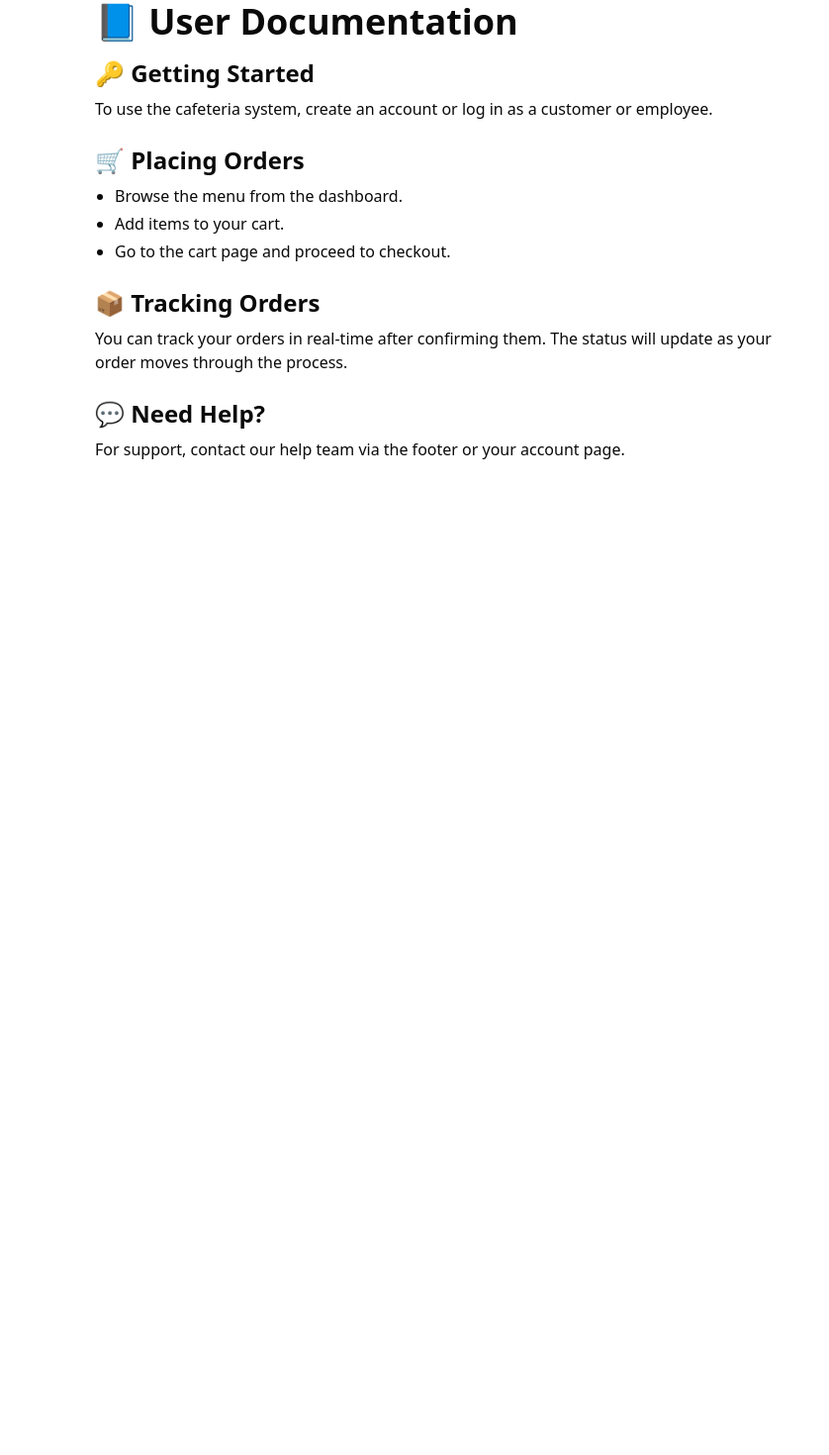
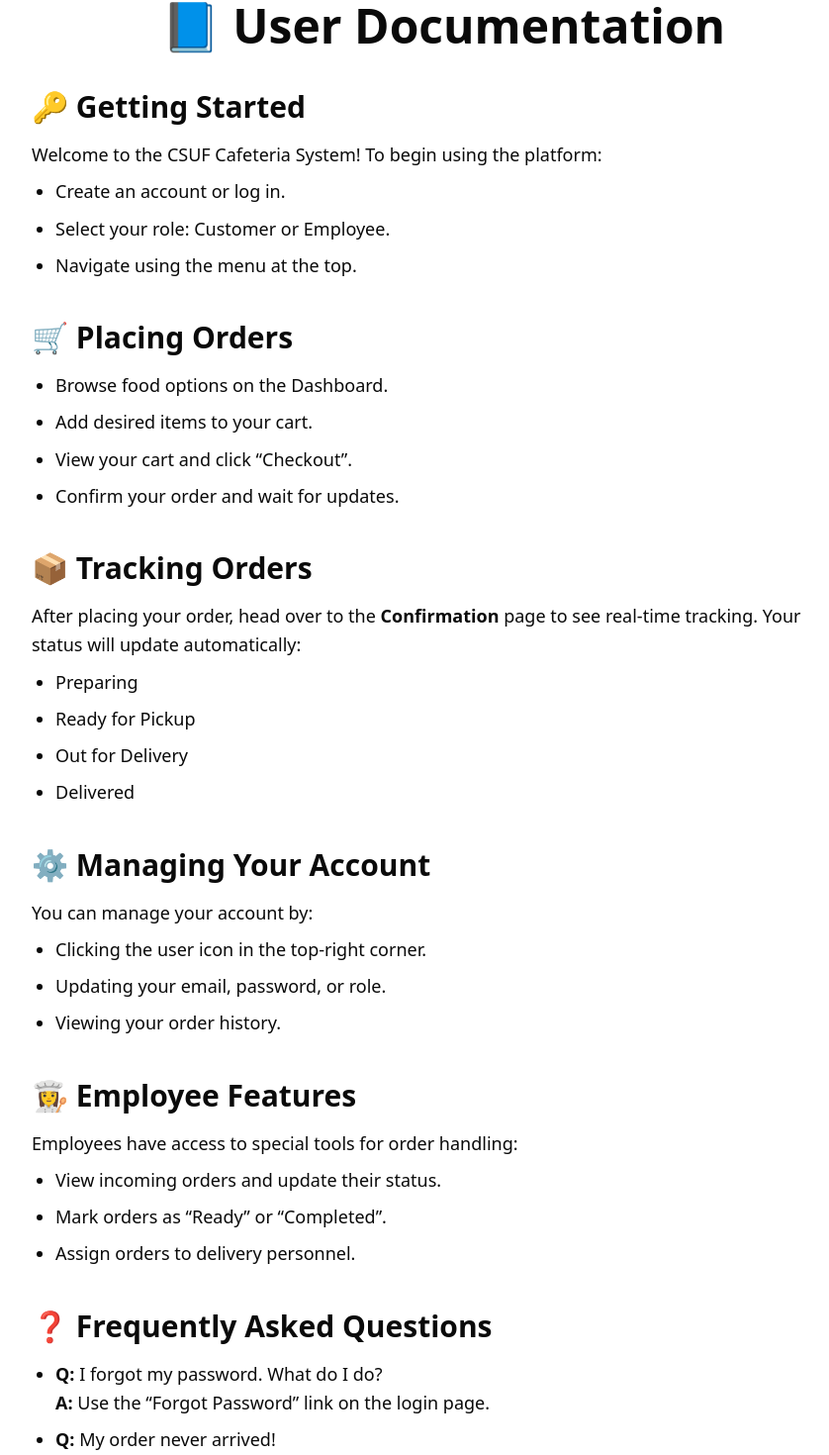
Before and after one commit to alee34161/CPSC-362-Project, a Next.js app in the folder cafeteria-ordering-system/frontend/: page /documentation in a window 1280 px wide. Shown: the part 30-1500 px from the top of the page at 99% size, without its empty margins (192-1030 px from the left). Before the commit the page ends 800 px from the top, so only its background shows below. Built offline with nearby package versions, Linux system fonts and the light colour scheme.

Commit message:
Update documentation.tsx

```diff
--- a/cafeteria-ordering-system/frontend/src/app/documentation/page.tsx
+++ b/cafeteria-ordering-system/frontend/src/app/documentation/page.tsx
@@ -3,31 +3,83 @@
 
 export default function DocumentationPage() {
   return (
-    <div className="p-8 max-w-3xl mx-auto">
-      <h1 className="text-4xl font-bold mb-4">📘 User Documentation</h1>
+    <div className="p-8 max-w-4xl mx-auto text-lg leading-relaxed">
+      <h1 className="text-5xl font-extrabold mb-10 text-center">📘 User Documentation</h1>
 
-      <section className="mb-6">
-        <h2 className="text-2xl font-semibold mb-2">🔑 Getting Started</h2>
-        <p>To use the cafeteria system, create an account or log in as a customer or employee.</p>
-      </section>
-
-      <section className="mb-6">
-        <h2 className="text-2xl font-semibold mb-2">🛒 Placing Orders</h2>
-        <ul className="list-disc pl-5 space-y-1">
-          <li>Browse the menu from the dashboard.</li>
-          <li>Add items to your cart.</li>
-          <li>Go to the cart page and proceed to checkout.</li>
+      {/* Getting Started */}
+      <section className="mb-10">
+        <h2 className="text-3xl font-semibold mb-4">🔑 Getting Started</h2>
+        <p>Welcome to the CSUF Cafeteria System! To begin using the platform:</p>
+        <ul className="list-disc pl-6 mt-2 space-y-2">
+          <li>Create an account or log in.</li>
+          <li>Select your role: Customer or Employee.</li>
+          <li>Navigate using the menu at the top.</li>
         </ul>
       </section>
 
-      <section className="mb-6">
-        <h2 className="text-2xl font-semibold mb-2">📦 Tracking Orders</h2>
-        <p>You can track your orders in real-time after confirming them. The status will update as your order moves through the process.</p>
+      {/* Placing Orders */}
+      <section className="mb-10">
+        <h2 className="text-3xl font-semibold mb-4">🛒 Placing Orders</h2>
+        <ul className="list-disc pl-6 space-y-2">
+          <li>Browse food options on the Dashboard.</li>
+          <li>Add desired items to your cart.</li>
+          <li>View your cart and click “Checkout”.</li>
+          <li>Confirm your order and wait for updates.</li>
+        </ul>
       </section>
 
+      {/* Tracking Orders */}
+      <section className="mb-10">
+        <h2 className="text-3xl font-semibold mb-4">📦 Tracking Orders</h2>
+        <p>
+          After placing your order, head over to the <strong>Confirmation</strong> page to see real-time tracking. Your status will update automatically:
+        </p>
+        <ul className="list-disc pl-6 mt-2 space-y-2">
+          <li>Preparing</li>
+          <li>Ready for Pickup</li>
+          <li>Out for Delivery</li>
+          <li>Delivered</li>
+        </ul>
+      </section>
+
+      {/* Account Settings */}
+      <section className="mb-10">
+        <h2 className="text-3xl font-semibold mb-4">⚙️ Managing Your Account</h2>
+        <p>You can manage your account by:</p>
+        <ul className="list-disc pl-6 mt-2 space-y-2">
+          <li>Clicking the user icon in the top-right corner.</li>
+          <li>Updating your email, password, or role.</li>
+          <li>Viewing your order history.</li>
+        </ul>
+      </section>
+
+      {/* Employee Features */}
+      <section className="mb-10">
+        <h2 className="text-3xl font-semibold mb-4">👩‍🍳 Employee Features</h2>
+        <p>Employees have access to special tools for order handling:</p>
+        <ul className="list-disc pl-6 mt-2 space-y-2">
+          <li>View incoming orders and update their status.</li>
+          <li>Mark orders as “Ready” or “Completed”.</li>
+          <li>Assign orders to delivery personnel.</li>
+        </ul>
+      </section>
+
+      {/* Help / FAQ */}
+      <section className="mb-10">
+        <h2 className="text-3xl font-semibold mb-4">❓ Frequently Asked Questions</h2>
+        <ul className="list-disc pl-6 space-y-2">
+          <li><strong>Q:</strong> I forgot my password. What do I do?<br /><strong>A:</strong> Use the “Forgot Password” link on the login page.</li>
+          <li><strong>Q:</strong> My order never arrived!<br /><strong>A:</strong> Contact support via your Account page or footer link.</li>
+          <li><strong>Q:</strong> I want to switch from Customer to Employee.<br /><strong>A:</strong> You can change roles in your account settings.</li>
+        </ul>
+      </section>
+
+      {/* Contact */}
       <section>
-        <h2 className="text-2xl font-semibold mb-2">💬 Need Help?</h2>
-        <p>For support, contact our help team via the footer or your account page.</p>
+        <h2 className="text-3xl font-semibold mb-4">💬 Need More Help?</h2>
+        <p>
+          Reach out through the “Help” link in the footer, or email us directly at <strong>support@cafecsuf.com</strong>.
+        </p>
       </section>
     </div>
   );
```
